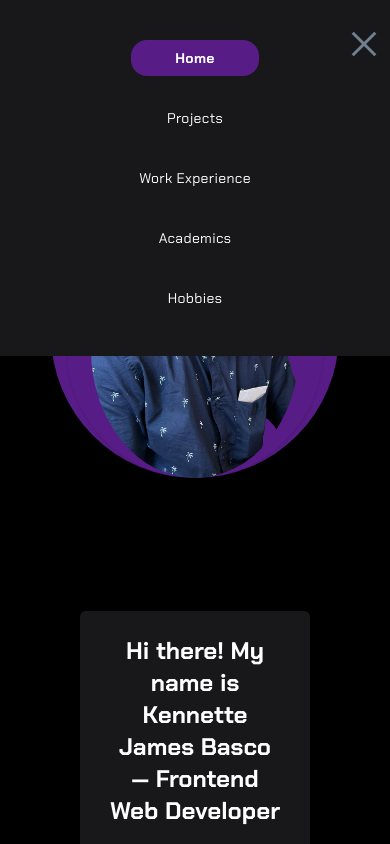
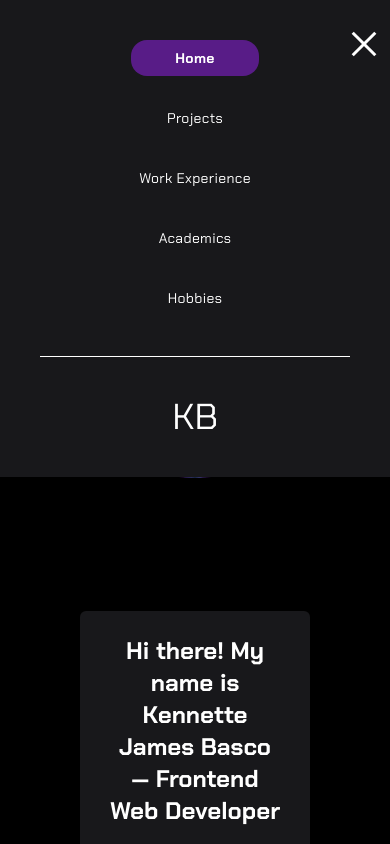
Before and after one commit to kankenny/personal-website, a Next.js app: page / in a window 390 px wide. Both pictures are taken after a click on the button 358 px from the left and 44 px from the top of the page. Shown: the top 844 px of the page. Built offline with nearby package versions, Linux system fonts and the light colour scheme.

Commit message:
Add z-index of the MobileMenu component

```diff
--- a/src/components/layout/header/mobile/HamburgerButton.tsx
+++ b/src/components/layout/header/mobile/HamburgerButton.tsx
@@ -12,7 +12,7 @@ const HamburgerButton = ({ onClick, isMobileOpen }: Props) => {
 				id="menu-btn"
 				type="button"
 				onClick={onClick}
-				className={`z-40 block hamburger md:hidden focus:outline-none ${
+				className={`z-10 block hamburger md:hidden focus:outline-none ${
 					isMobileOpen ? 'open' : ''
 				}`}
 			>
--- a/src/components/layout/header/mobile/MobileMenu.tsx
+++ b/src/components/layout/header/mobile/MobileMenu.tsx
@@ -1,5 +1,6 @@
 import React from 'react'
 
+import Logo from '@/components/ui/Logo'
 import Links from '../../link-menu/Links'
 
 type Props = {
@@ -9,11 +10,13 @@ type Props = {
 const MobileMenu = ({ isMobileOpen }: Props) => {
 	return (
 		<div
-			className={`bg-darkGray absolute top-0 bottom-0 left-0 flex-col  w-full space-y-3 text-lg text-white items-center h-min p-10 ${
+			className={`z-10 bg-darkGray absolute top-0 bottom-0 left-0 flex-col w-full text-lg text-white items-center h-min p-10 ${
 				!isMobileOpen ? 'hidden' : 'flex'
 			} md:hidden`}
 		>
 			<Links areHeaderLinks={false} />
+			<hr className="my-10 border-t border-1 text-white w-full" />
+			<Logo />
 		</div>
 	)
 }
--- a/src/styles/globals.css
+++ b/src/styles/globals.css
@@ -55,7 +55,7 @@
 	height: 3px;
 	top: 0;
 	left: 0;
-	background: #708090;
+	background: white;
 	transform: rotate(0);
 	transition: all 0.3s;
 }
```
